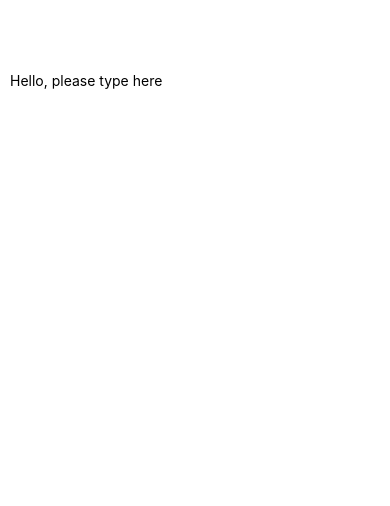
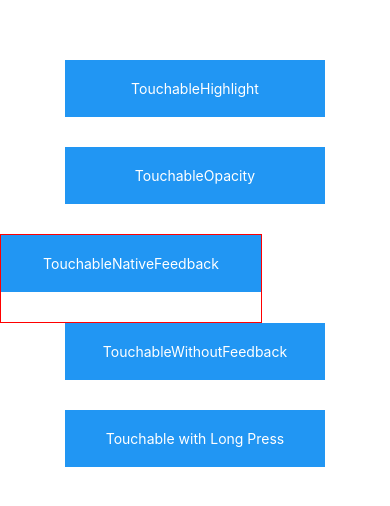
Before and after one commit to rajatsawant/reactnativeapp, a React Native app: screen / in a window 390 px wide. Shown: the top 506 px of the page. Built offline with nearby package versions, Linux system fonts and the light colour scheme.

Commit message:
Button and touchable

```diff
--- a/App.js
+++ b/App.js
@@ -1,28 +1,66 @@
 import React from 'react';
-import { StyleSheet, Text, View, TextInput } from 'react-native';
+import {Alert, AppRegistry, Platform, StyleSheet, Text, TouchableHighlight, TouchableOpacity, TouchableNativeFeedback, TouchableWithoutFeedback, View} from 'react-native';
 
 export default class App extends React.Component {
 
-  constructor(props){
-    super(props);
-    this.state = {
-      text: ''
-    }
+  _onPressButton() {
+    Alert.alert('You tapped the button!')
+  }
+
+  _onLongPressButton() {
+    Alert.alert('You long-pressed the button!')
   }
 
   render() {
     return (
-      <View style={{
-          padding:10,
-          marginTop: 50
-        }}>
-        <TextInput
-          style={{height:40}}
-          placeholder = "Hello, please type here"
-          onChangeText = {(text) => this.setState({text})}
-        />
-        <Text>{this.state.text}</Text>
+      <View style={styles.container}>
+        <TouchableHighlight onPress={this._onPressButton} underlayColor="white">
+          <View style={styles.button}>
+            <Text style={styles.buttonText}>TouchableHighlight</Text>
+          </View>
+        </TouchableHighlight>
+        <TouchableOpacity onPress={this._onPressButton}>
+          <View style={styles.button}>
+            <Text style={styles.buttonText}>TouchableOpacity</Text>
+          </View>
+        </TouchableOpacity>
+        <TouchableNativeFeedback
+            onPress={this._onPressButton}
+            background={Platform.OS === 'android' ? TouchableNativeFeedback.SelectableBackground() : ''}>
+          <View style={styles.button}>
+            <Text style={styles.buttonText}>TouchableNativeFeedback</Text>
+          </View>
+        </TouchableNativeFeedback>
+        <TouchableWithoutFeedback
+            onPress={this._onPressButton}
+            >
+          <View style={styles.button}>
+            <Text style={styles.buttonText}>TouchableWithoutFeedback</Text>
+          </View>
+        </TouchableWithoutFeedback>
+        <TouchableHighlight onPress={this._onPressButton} onLongPress={this._onLongPressButton} underlayColor="white">
+          <View style={styles.button}>
+            <Text style={styles.buttonText}>Touchable with Long Press</Text>
+          </View>
+        </TouchableHighlight>
       </View>
     );
   }
 }
+
+const styles = StyleSheet.create({
+  container: {
+    paddingTop: 60,
+    alignItems: 'center'
+  },
+  button: {
+    marginBottom: 30,
+    width: 260,
+    alignItems: 'center',
+    backgroundColor: '#2196F3'
+  },
+  buttonText: {
+    padding: 20,
+    color: 'white'
+  }
+})
```
